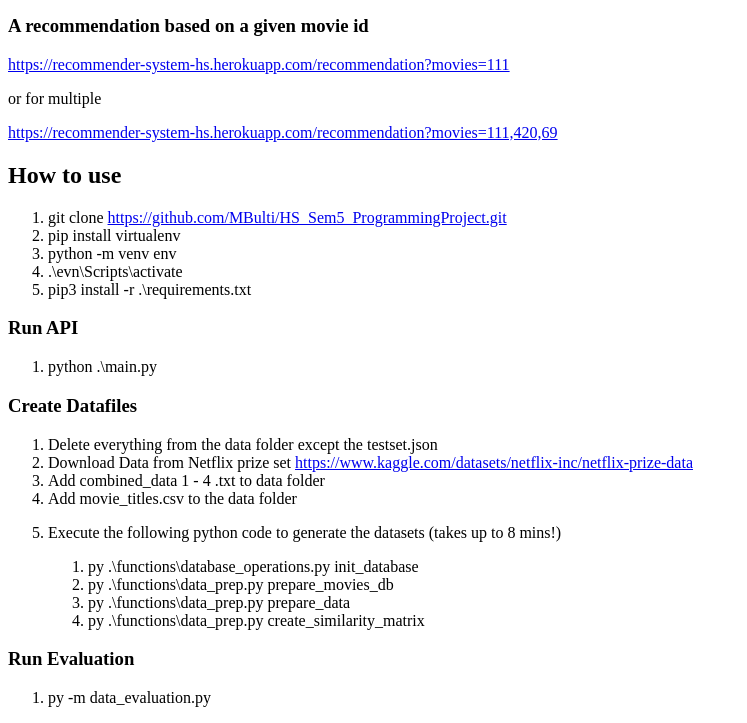
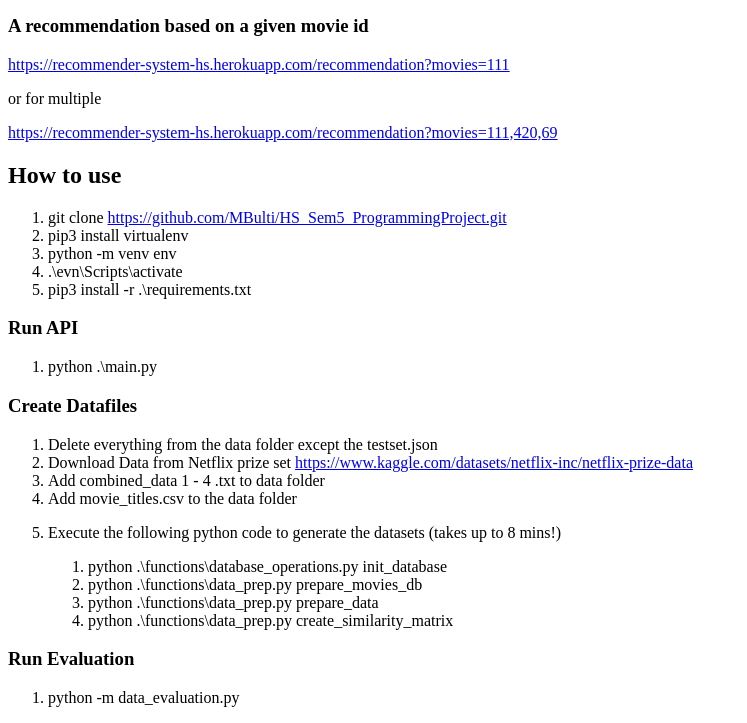
Before and after one commit to MBulti/HS_Sem5_ProgrammingProject, a Flask app: page / in a window 1280 px wide. Shown: the part 855-1578 px from the top of the page, without its empty margins (0-747 px from the left). Run offline with Flask 2, Linux system fonts and the light colour scheme.

Commit message:
update index.html (#24)
* feature more movies

* update index html

```diff
--- a/templates/index.html
+++ b/templates/index.html
@@ -95,7 +95,7 @@
           >https://github.com/MBulti/HS_Sem5_ProgrammingProject.git</a
         >
       </li>
-      <li>pip install virtualenv</li>
+      <li>pip3 install virtualenv</li>
       <li>python -m venv env</li>
       <li>.\evn\Scripts\activate</li>
       <li>pip3 install -r .\requirements.txt</li>
@@ -121,16 +121,16 @@
           to 8 mins!)
         </p>
         <ol>
-          <li>py .\functions\database_operations.py init_database</li>
-          <li>py .\functions\data_prep.py prepare_movies_db</li>
-          <li>py .\functions\data_prep.py prepare_data</li>
-          <li>py .\functions\data_prep.py create_similarity_matrix</li>
+          <li>python .\functions\database_operations.py init_database</li>
+          <li>python .\functions\data_prep.py prepare_movies_db</li>
+          <li>python .\functions\data_prep.py prepare_data</li>
+          <li>python .\functions\data_prep.py create_similarity_matrix</li>
         </ol>
       </li>
     </ol>
     <h3 id="run-evaluation">Run Evaluation</h3>
     <ol>
-      <li>py -m data_evaluation.py</li>
+      <li>python -m data_evaluation.py</li>
     </ol>
   </body>
 </html>
```
